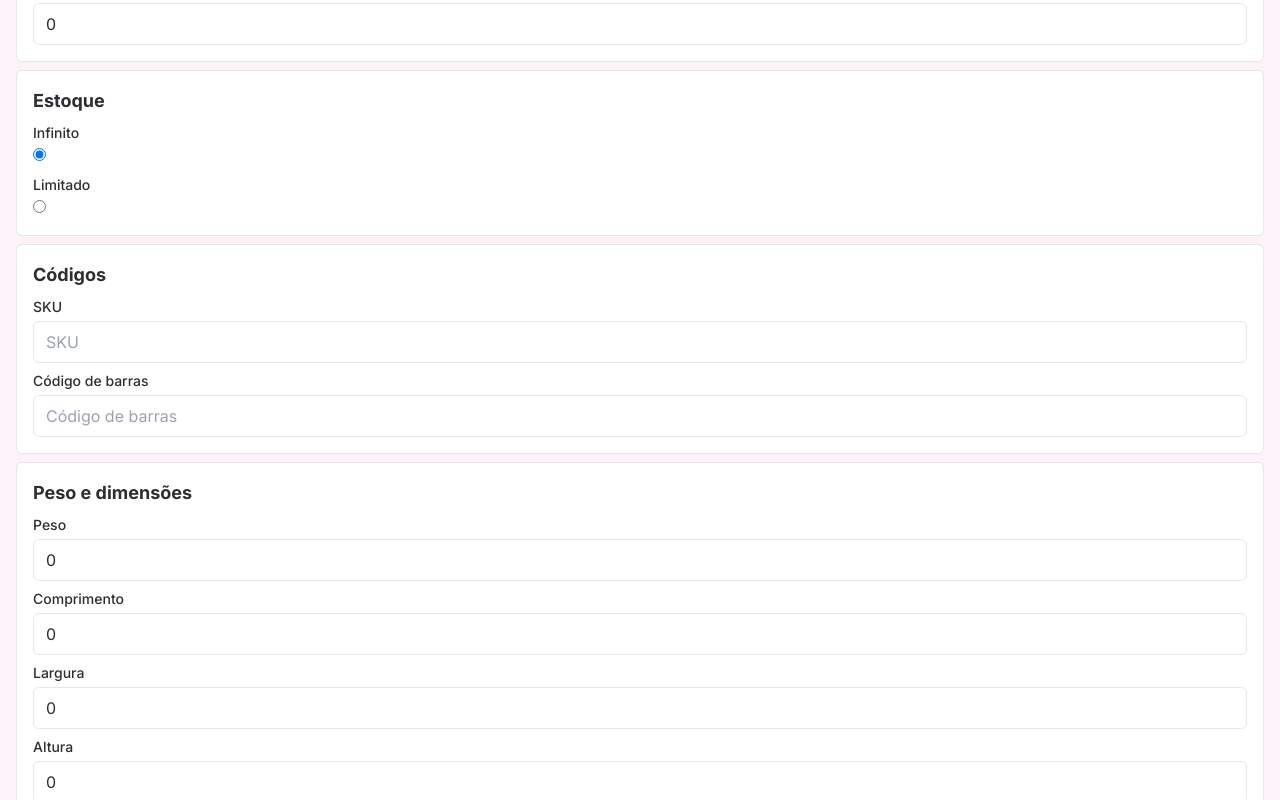
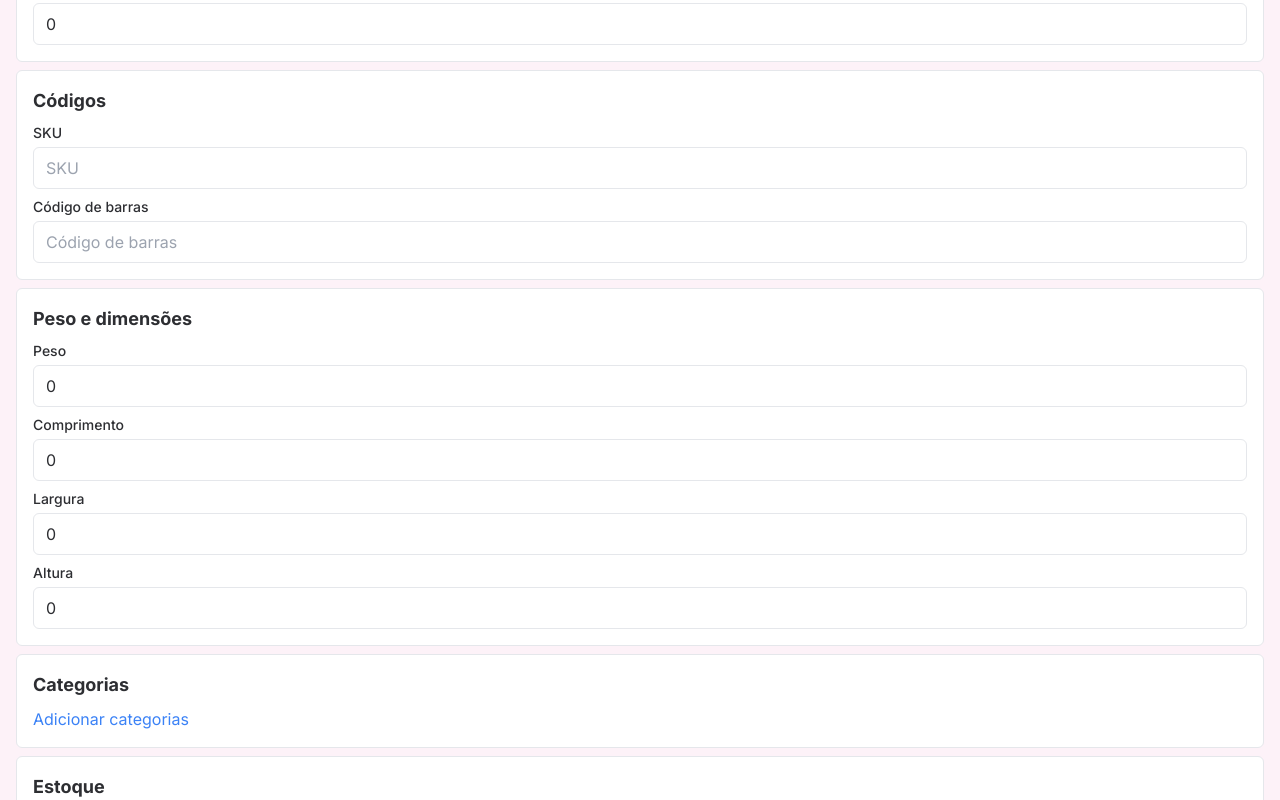
Before and after one commit to cafe51/Alexa-semijoias, a Next.js app in the folder alexa-site/: page /admin/dashboard/1/produtos/novo in a window 1280 px wide. Shown: the part 940-1740 px from the top of the page. Built offline with nearby package versions, Linux system fonts and the light colour scheme; no server answers; the database is empty.

Commit message:
removed stock type property from stock section on new product page

```diff
--- a/alexa-site/src/app/admin/dashboard/[adminId]/produtos/novo/StockSection.tsx
+++ b/alexa-site/src/app/admin/dashboard/[adminId]/produtos/novo/StockSection.tsx
@@ -4,40 +4,16 @@ import React from 'react';
 
 interface StockSectionProps {
     state: UseNewProductStateType;
-    handleStockTypeChange: (stockType: 'infinite' | 'limited') => void;
     handleStockQuantityChange: (stockQuantity: number) => void;
 }
 
 export default function StockSection({
     state,
-    handleStockTypeChange,
     handleStockQuantityChange,
 }: StockSectionProps){
     return (
         <section className="p-4 border rounded-md bg-white">
             <h2 className="text-lg font-bold">Estoque</h2>
-            <div className="mt-2">
-                <label htmlFor='stockType' className="block text-sm font-medium">Infinito</label>
-                <input
-                    id='stockType'
-                    name="stockType"
-                    type="radio"
-                    checked={ state.stockType === 'infinite' }
-                    onChange={ () => handleStockTypeChange('infinite') }
-                    className="mr-2"
-                />
-            </div>
-            <div className="mt-2">
-                <label htmlFor='stockType' className="block text-sm font-medium">Limitado</label>
-                <input
-                    id='stockType'
-                    name="stockType"
-                    type="radio"
-                    checked={ state.stockType === 'limited' }
-                    onChange={ () => handleStockTypeChange('limited') }
-                    className="mr-2"
-                />
-                { state.stockType === 'limited' && (
             <input
                 id='stockQuantity'
                 name="stockType"
@@ -47,8 +23,6 @@ export default function StockSection({
                 className="mt-1 block w-full px-3 py-2 border rounded-md"
                 placeholder="Quantidade"
             />
-                ) }
-            </div>
         </section>
     );
 }
--- a/alexa-site/src/app/admin/dashboard/[adminId]/produtos/novo/page.tsx
+++ b/alexa-site/src/app/admin/dashboard/[adminId]/produtos/novo/page.tsx
@@ -23,7 +23,6 @@ export default function NewProductPage() {
         handleValueChange,
         handleStockQuantityChange,
         handleVariationsChange,
-        handleStockTypeChange,
         handleBarcodeChange,
         handleSkuChange,
         handleDimensionsChange,
@@ -49,12 +48,6 @@ export default function NewProductPage() {
                 handleValueChange={ handleValueChange }
             />
 
-            <StockSection
-                state={ state }
-                handleStockQuantityChange={ handleStockQuantityChange }
-                handleStockTypeChange={ handleStockTypeChange }
-            />
-
             <CodesSection
                 state={ state }
                 handleBarcodeChange={ handleBarcodeChange }
@@ -67,6 +60,11 @@ export default function NewProductPage() {
             />
 
             <CategoriesSection />
+
+            <StockSection
+                state={ state }
+                handleStockQuantityChange={ handleStockQuantityChange }
+            />
 
             <VariationsSection
                 state={ state }
--- a/alexa-site/src/app/hooks/useNewProductState.ts
+++ b/alexa-site/src/app/hooks/useNewProductState.ts
@@ -6,7 +6,6 @@ type ActionType =
     | { type: 'SET_NAME', payload: string }
     | { type: 'SET_DESCRIPTION', payload: string }
     | { type: 'SET_VALUE', payload: { price: number, promotionalPrice: number, cost: number, } }
-    | { type: 'SET_STOCK_TYPE', payload: 'infinite' | 'limited' }
     | { type: 'SET_STOCK_QUANTITY', payload: number | undefined }
     | { type: 'ADD_PRODUCT_VARIATION', payload: any }
     | { type: 'CLEAR_PRODUCT_VARIATIONS' }
@@ -28,7 +27,6 @@ const initialState: UseNewProductStateType = {
         cost: 0,
     },
     variations: [],
-    stockType: 'infinite',
     stockQuantity: 0,
     sku: '',
     barcode: '',
@@ -44,8 +42,6 @@ function reducer(state: UseNewProductStateType, action: ActionType): UseNewProdu
         return { ...state, description: action.payload };
     case 'SET_VALUE':
         return { ...state, value: action.payload };
-    case 'SET_STOCK_TYPE':
-        return { ...state, stockType: action.payload };
     case 'SET_VARIATIONS':
         return { ...state, variations: action.payload };
     case 'ADD_PRODUCT_VARIATION':
@@ -103,10 +99,6 @@ export function useNewProductState() {
         dispatch({ type: 'SET_VALUE', payload: value });
     }, []);
 
-    const handleStockTypeChange = useCallback((stockType: 'infinite' | 'limited') => {
-        dispatch({ type: 'SET_STOCK_TYPE', payload: stockType });
-    }, []);
-
     const handleStockQuantityChange = useCallback((stockQuantity: number) => {
         dispatch({ type: 'SET_STOCK_QUANTITY', payload: stockQuantity });
     }, []);
@@ -157,7 +149,6 @@ export function useNewProductState() {
         handleNameChange,
         handleDescriptionChange,
         handleValueChange,
-        handleStockTypeChange,
         handleStockQuantityChange,
         handleVariationsChange,
         handleSkuChange,
--- a/alexa-site/src/app/utils/types.tsx
+++ b/alexa-site/src/app/utils/types.tsx
@@ -9,7 +9,6 @@ export type UseNewProductStateType = {
         promotionalPrice: number,
         cost: number,
     }
-    stockType: string,
     stockQuantity: number | undefined,
     variations: string[] | never[],
     sku: string,
```
Lines whose indentation alone changed are shown as unchanged.
